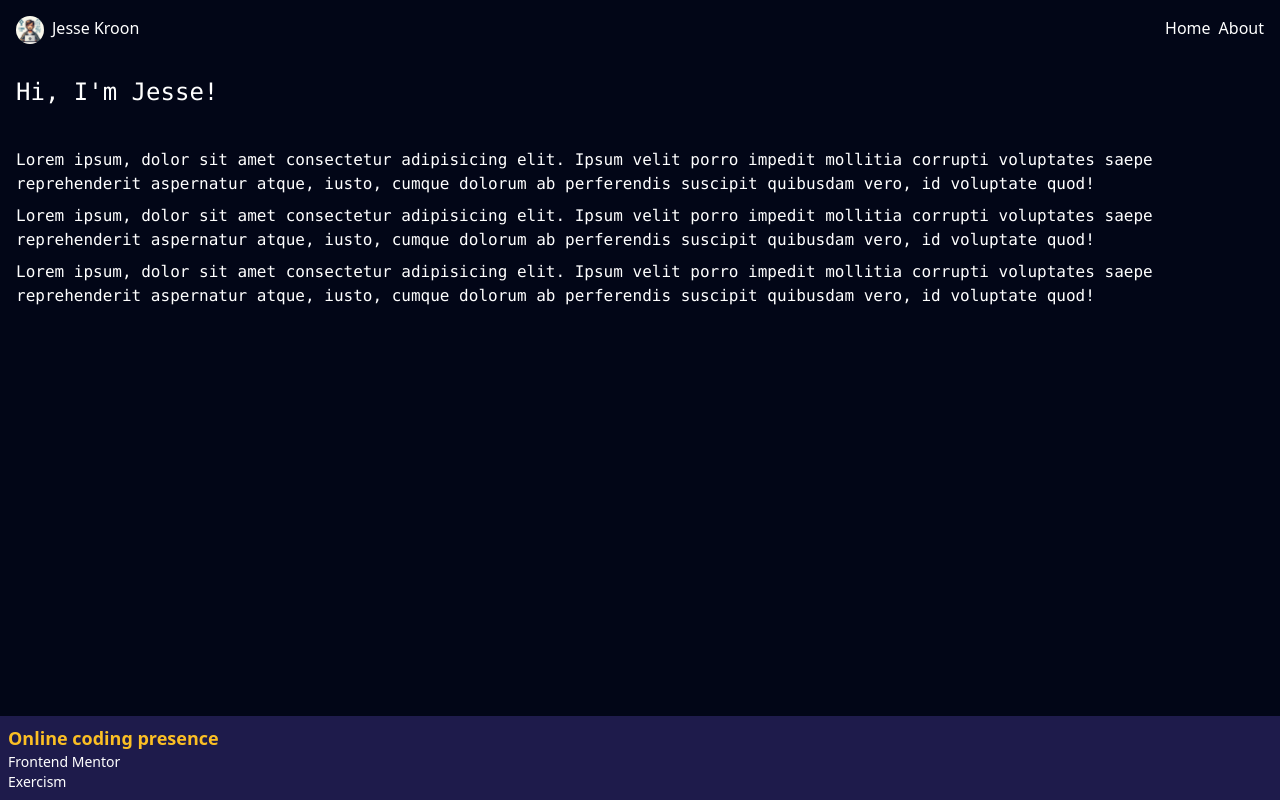
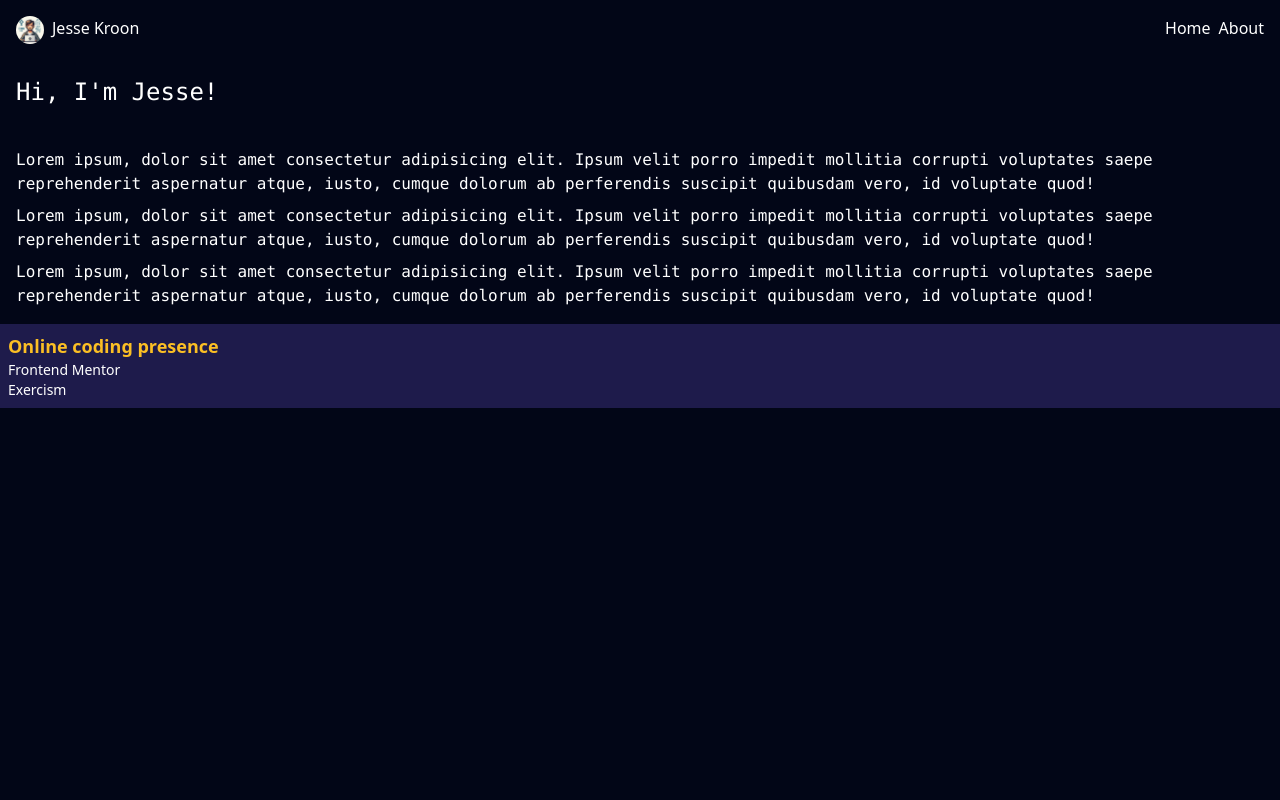
Before and after one commit to jesse-kroon/portfolio, a SvelteKit app: page / in a window 1280 px wide. Built offline with nearby package versions, Linux system fonts and the light colour scheme.

Commit message:
get rid of fixed footer

```diff
--- a/src/components/Footer/Footer.svelte
+++ b/src/components/Footer/Footer.svelte
@@ -1,4 +1,4 @@
-<footer class="fixed bottom-0 flex w-full flex-col bg-indigo-950 p-2 text-sm text-white">
+<footer class="bottom-0 flex w-full flex-col bg-indigo-950 p-2 text-sm text-white">
 	<section class="flex flex-col">
 		<h2 class="text-lg font-bold text-amber-400">Online coding presence</h2>
 		<a href="https://www.frontendmentor.io/profile/jesse-kroon">Frontend Mentor</a>
```
